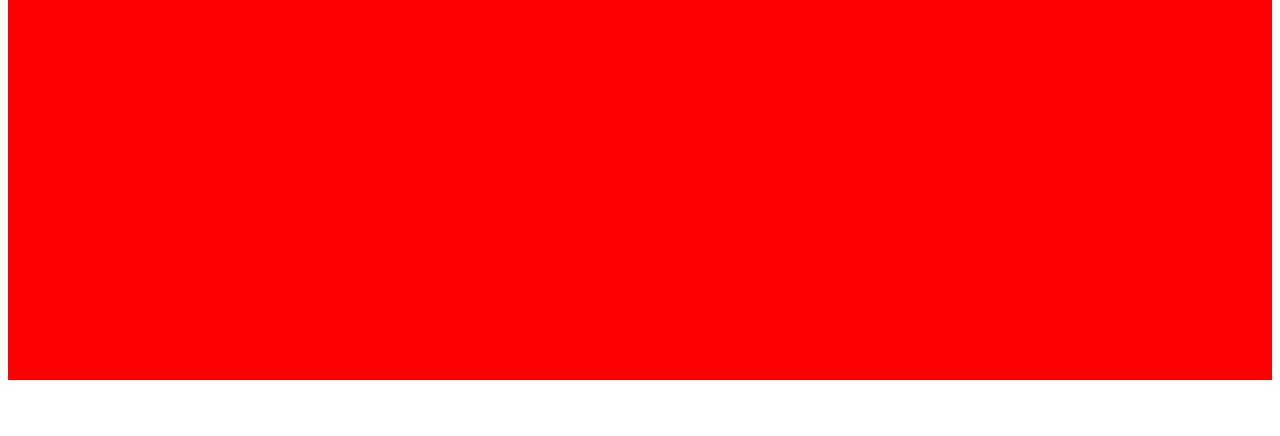
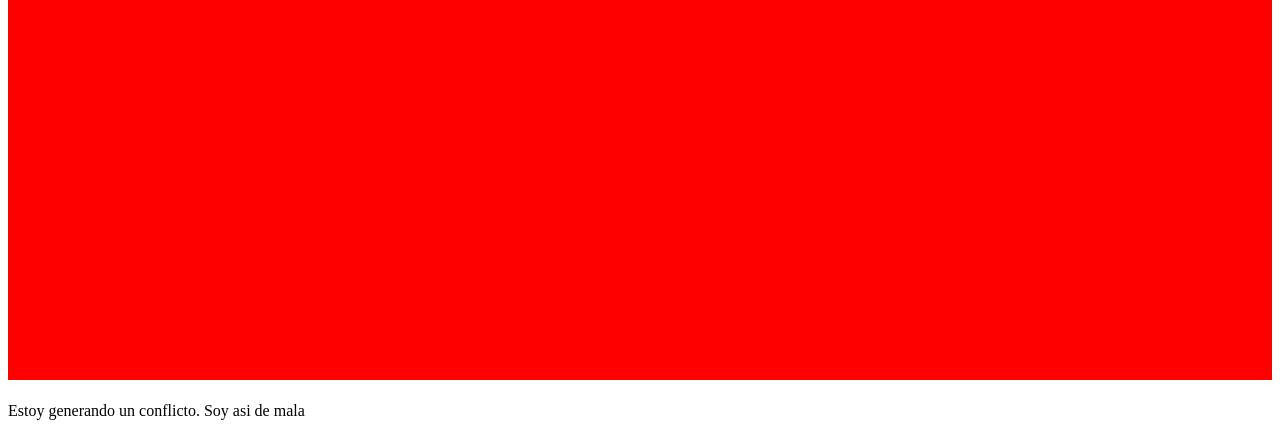
Before and after one commit to esterlegaz/ejercicio8.1, a plain HTML site: page index.html in a window 1280 px wide. Shown: the part 441-877 px from the top of the page. Before the commit the page ends 843 px from the top, so only its background shows below. Drawn offline with Linux system fonts and the light colour scheme.

Commit message:
create conflict

```diff
--- a/index.html
+++ b/index.html
@@ -9,5 +9,6 @@
 </head>
 <body>
     <h1 class="main__title">Hola, mundo</h1>
+    <p>Estoy generando un conflicto. Soy asi de mala</p>
 </body>
 </html>
```
